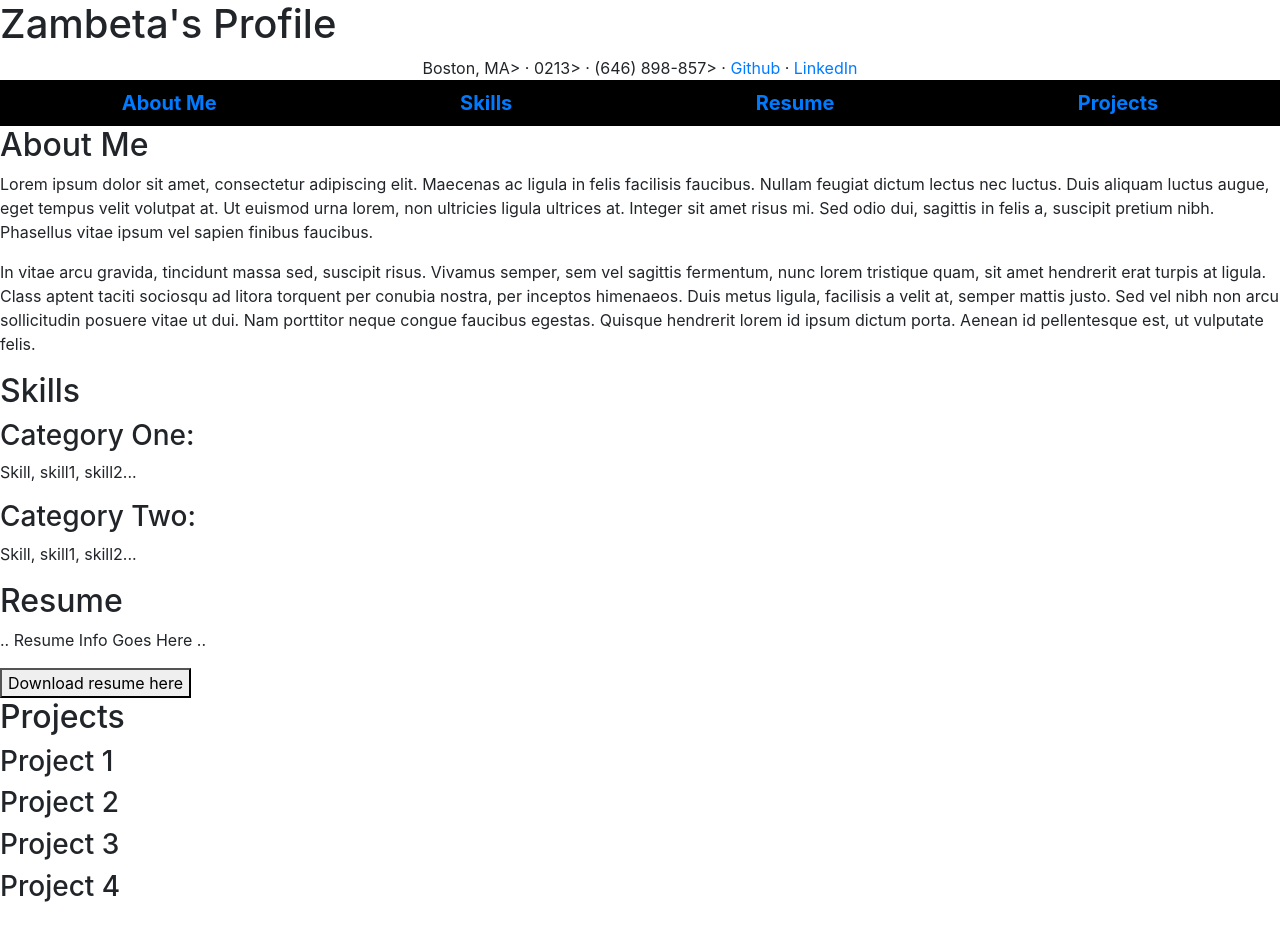
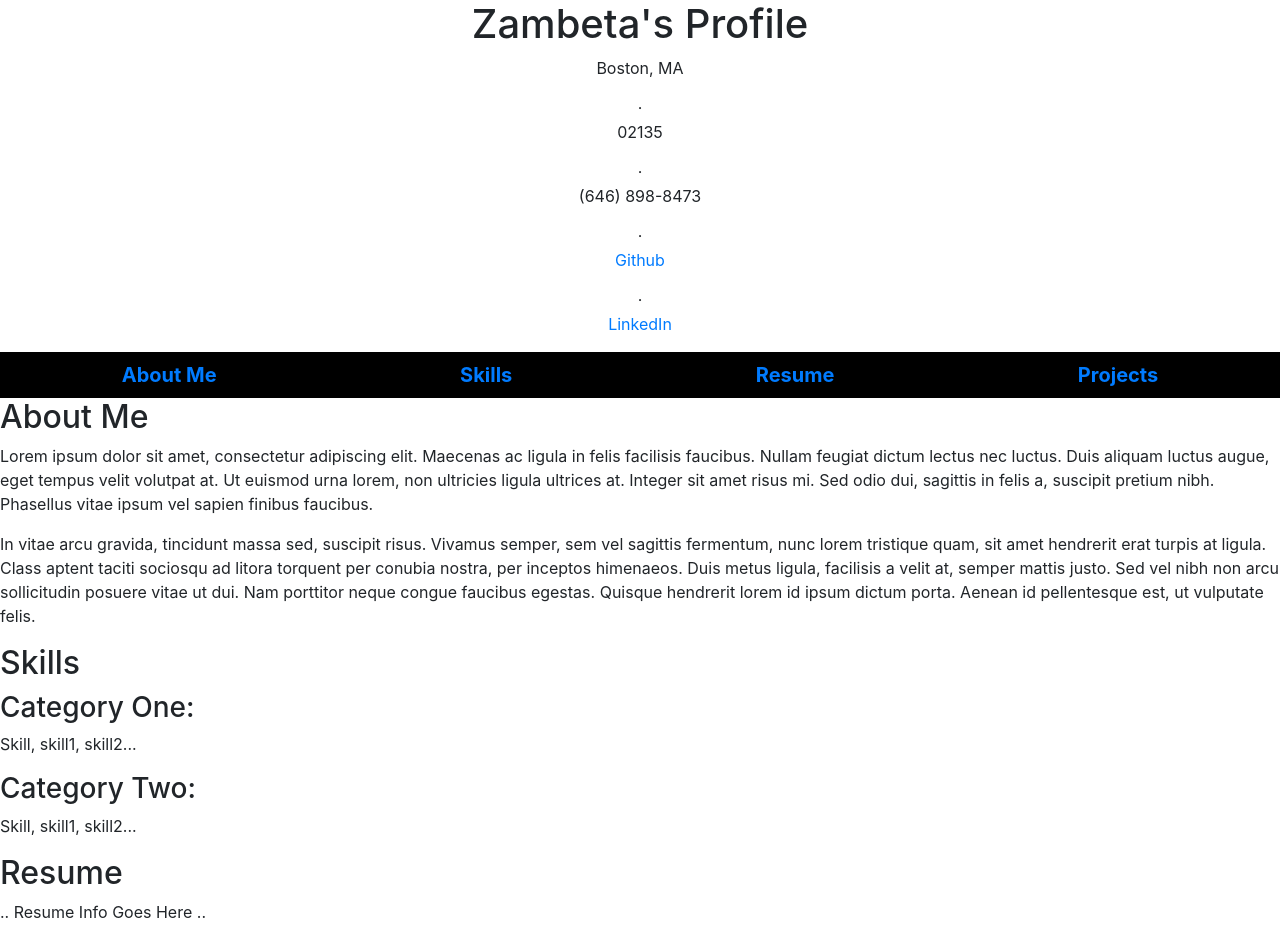
Before and after one commit to ztosyl/ztosyl.github.io, a website: page index.html in a window 1280 px wide. Shown: the top 927 px of the page. Drawn offline with nearby package versions, Linux system fonts and the light colour scheme.

Commit message:
Fixed some issues

```diff
--- a/index.html
+++ b/index.html
@@ -6,17 +6,17 @@
         <link rel="stylesheet" href='./assets/styles/main.css'>
     </head>
     <body>
-      <h1>Zambeta's Profile</h1>
+      <h1 class='upper'>Zambeta's Profile</h1>
   <nav class='upper'>
-    Boston, MA>
+    <p>Boston, MA</p>
     &middot;
-    0213>
-  &middot;
-    (646) 898-857>
-  &middot;
-    <a href="https://github.com/ztosyl">Github</a>
-  &middot;
-    <a href="https://www.linkedin.com/in/zambeta">LinkedIn</a>
+    <p>02135</p>
+    &middot;
+    <p>(646) 898-8473</p>
+    &middot;
+    <p><a href="https://github.com/ztosyl">Github</a></p>
+    &middot;
+    <p><a href="https://www.linkedin.com/in/zambeta">LinkedIn</a></p>
   </nav>
       <ul class="nav nav-pills nav-fill lower">
     <li class="nav-item">
```
